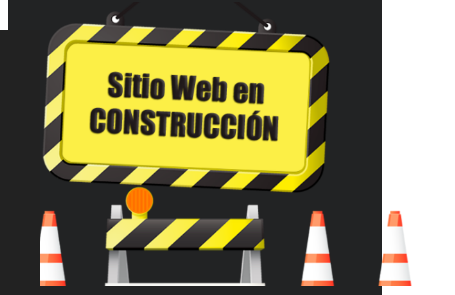
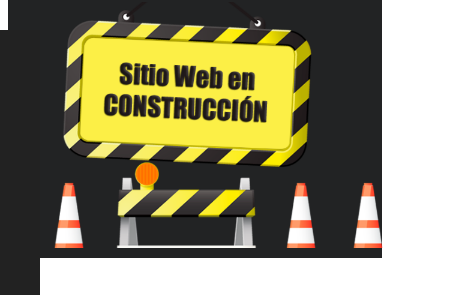
Before and after one commit to dantegarcia75/isita-v1, a plain HTML site: page index.html in a window 390 px wide. Shown: the part 56-351 px from the top of the page, 455 px wide, since content can reach past the window. Drawn offline with Linux system fonts and the light colour scheme.

Commit message:
correccion pag en contruccion

```diff
--- a/estilos/style.css
+++ b/estilos/style.css
@@ -92,7 +92,7 @@ main{
         transition: all .25s;
     }
     .img-construccion{
-        width: 520px;
+        width: 450px;
     }
     .logo-header img{
         width: 150px;
```
